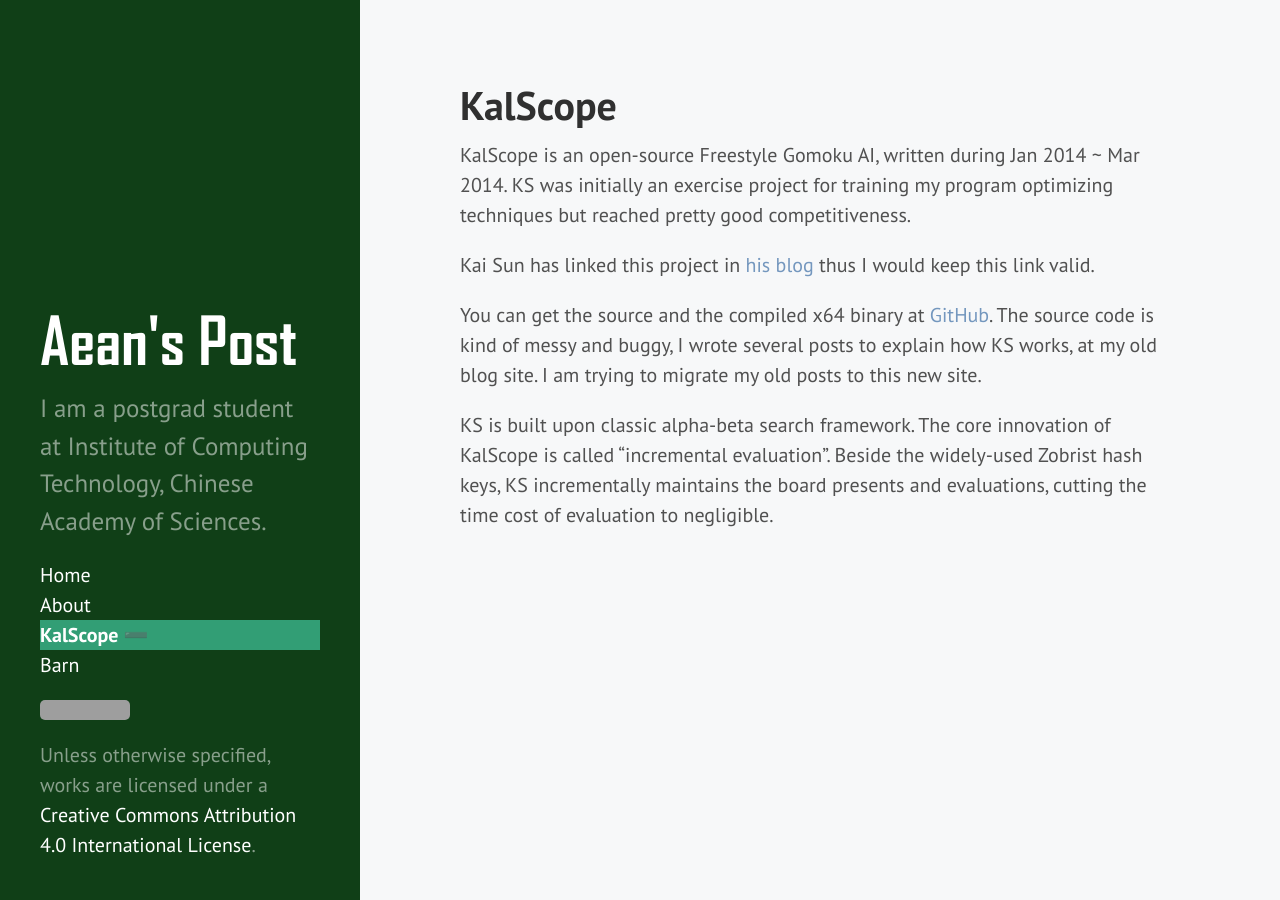
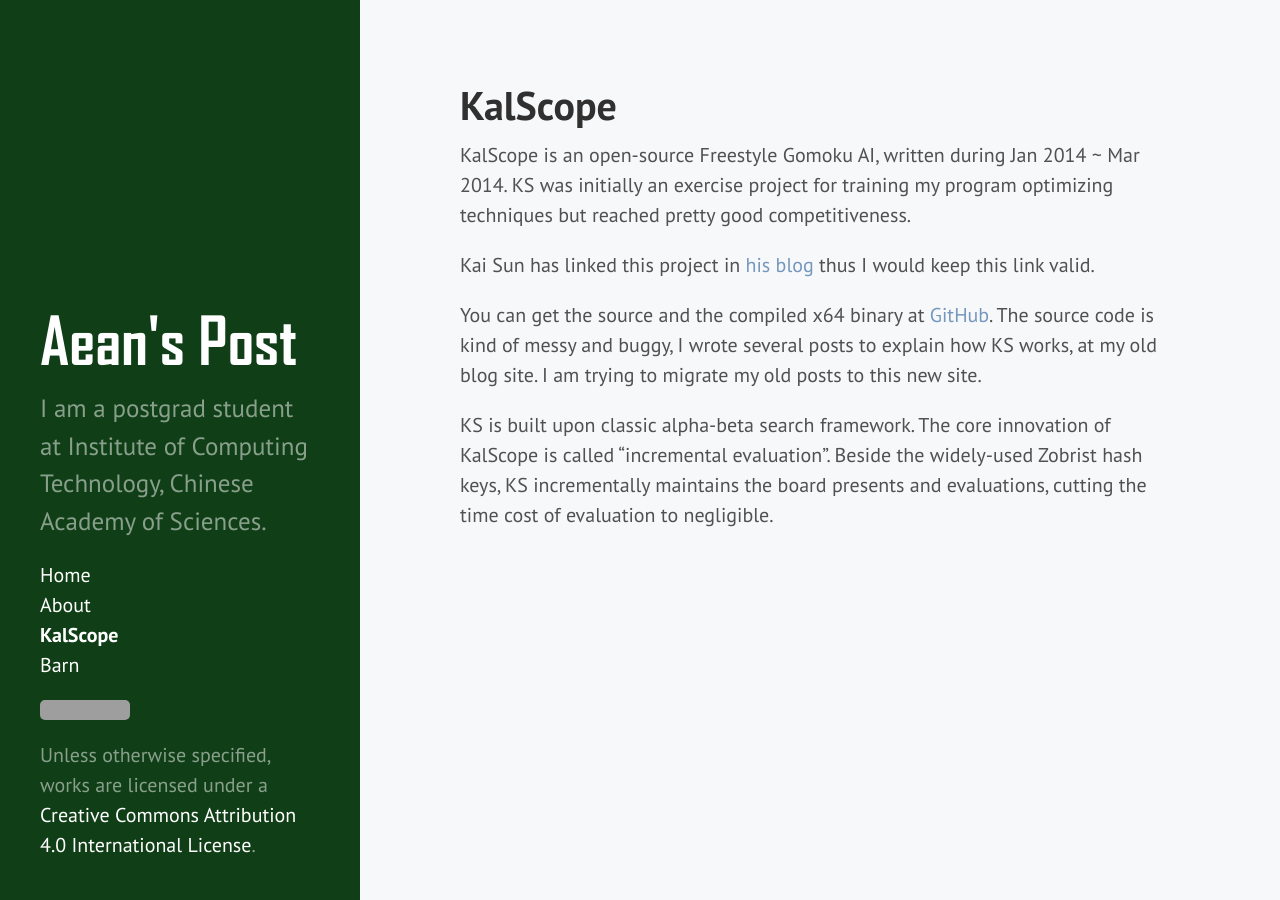
Before and after one commit to AeanSR/AeanSR.github.io, a Jekyll site: the page built from kalscope.md, in a window 1280 px wide. Built offline with Jekyll 4.4.1, drawn with Linux system fonts in a browser that asks for light colours; grey boxes are pictures that could not be loaded.

Commit message:
Update collapse.css

```diff
--- a/public/css/collapse.css
+++ b/public/css/collapse.css
@@ -10,10 +10,20 @@
   outline: none;
   font-size: 15px;
 }
+.collapsible:after {
+  content: '\02795'; /* Unicode character for "plus" sign (+) */
+  font-size: 13px;
+  color: white;
+  float: left;
+  margin-left: 5px;
+}
 
 /* Add a background color to the button if it is clicked on (add the .active class with JS), and when you move the mouse over it (hover) */
-.active, .collapsible:hover {
+.collapsible-active, .collapsible:hover {
   background-color: #329e75;
+}
+.collapsible-active:after {
+  content: "\2796"; /* Unicode character for "minus" sign (-) */
 }
 
 /* Style the collapsible content. Note: hidden by default */
@@ -23,15 +33,3 @@
   overflow: hidden;
   background-color: #c2d1e2;
 }
-
-.collapsible:after {
-  content: '\02795'; /* Unicode character for "plus" sign (+) */
-  font-size: 13px;
-  color: white;
-  float: left;
-  margin-left: 5px;
-}
-
-.active:after {
-  content: "\2796"; /* Unicode character for "minus" sign (-) */
-}
```
